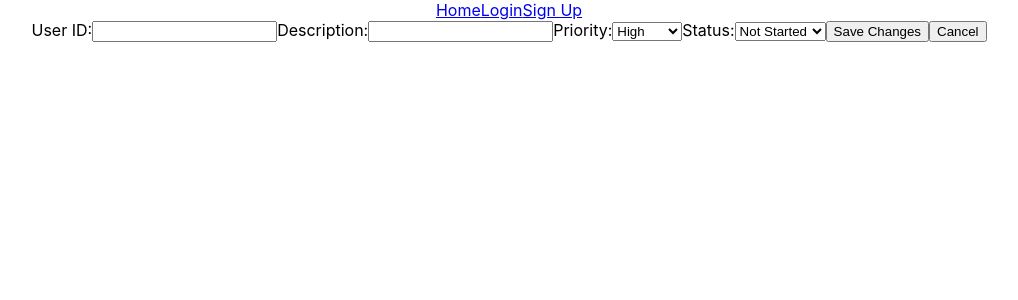
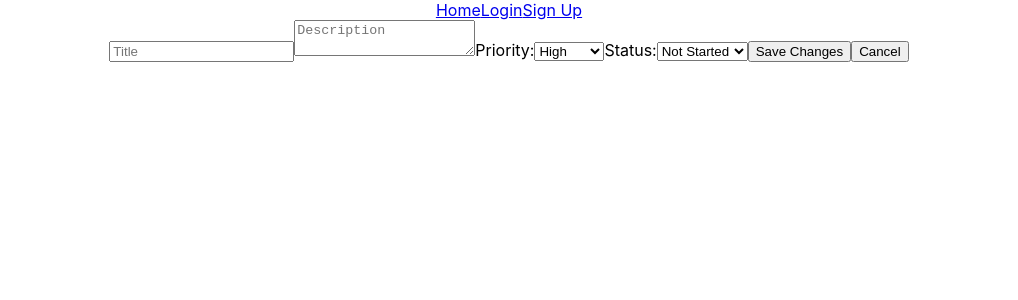
Before and after one commit to Hanna-N9/project_management_tool, a React (Create React App) app in the folder client/: page /edit-task in a window 1280 px wide. Shown: the top 300 px of the page, without its empty margins (131-1149 px from the left). Built offline with nearby package versions, Linux system fonts and the light colour scheme.

Commit message:
Remove label

```diff
--- a/client/src/components/EditTask.js
+++ b/client/src/components/EditTask.js
@@ -1,4 +1,4 @@
-import React, { useState } from "react";
+import { useState } from "react";
 import axios from "axios";
 
 export default function EditTask({
@@ -9,17 +9,17 @@ export default function EditTask({
 }) {
   const [task, setTask] = useState(
     initialValues || {
-      user_id: "",
+      title: "",
       description: "",
       priority: "High",
       status: "Not Started",
     },
   );
 
-  const handleChange = event => {
+  const handleChange = e => {
     setTask({
       ...task,
-      [event.target.name]: event.target.value,
+      [e.target.name]: e.target.value,
     });
   };
 
@@ -29,8 +29,8 @@ export default function EditTask({
     }
   };
 
-  const handleSubmit = event => {
-    event.preventDefault();
+  const handleSubmit = e => {
+    e.preventDefault();
     axios
       .patch(`/tasks/${taskId}`, task)
       .then(response => {
@@ -43,41 +43,30 @@ export default function EditTask({
 
   return (
     <form onSubmit={handleSubmit}>
-      <label htmlFor="user_id">User ID:</label>
       <input
         type="text"
-        id="user_id"
-        name="user_id"
-        value={task.user_id}
+        name="title"
+        value={task.title}
         onChange={handleChange}
+        placeholder="Title"
       />
 
-      <label htmlFor="description">Description:</label>
-      <input
-        type="text"
-        id="description"
+      <textarea
         name="description"
         value={task.description}
         onChange={handleChange}
+        placeholder="Description"
       />
 
       <label htmlFor="priority">Priority:</label>
-      <select
-        id="priority"
-        name="priority"
-        value={task.priority}
-        onChange={handleChange}>
+      <select name="priority" value={task.priority} onChange={handleChange}>
         <option value="High">High</option>
         <option value="Medium">Medium</option>
         <option value="Low">Low</option>
       </select>
 
       <label htmlFor="status">Status:</label>
-      <select
-        id="status"
-        name="status"
-        value={task.status}
-        onChange={handleChange}>
+      <select name="status" value={task.status} onChange={handleChange}>
         <option value="Not Started">Not Started</option>
         <option value="In Progress">In Progress</option>
         <option value="Completed">Completed</option>
```
